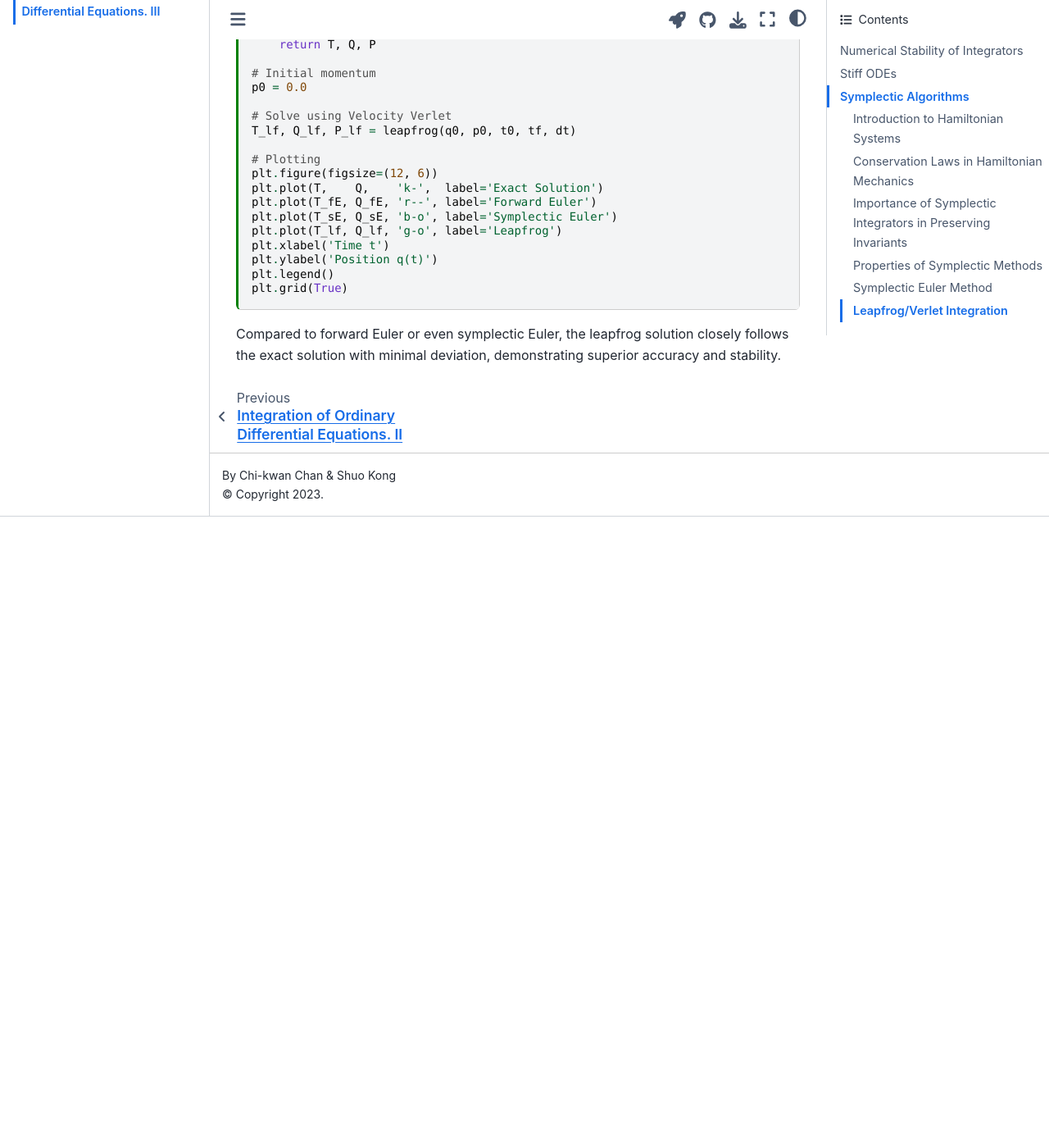
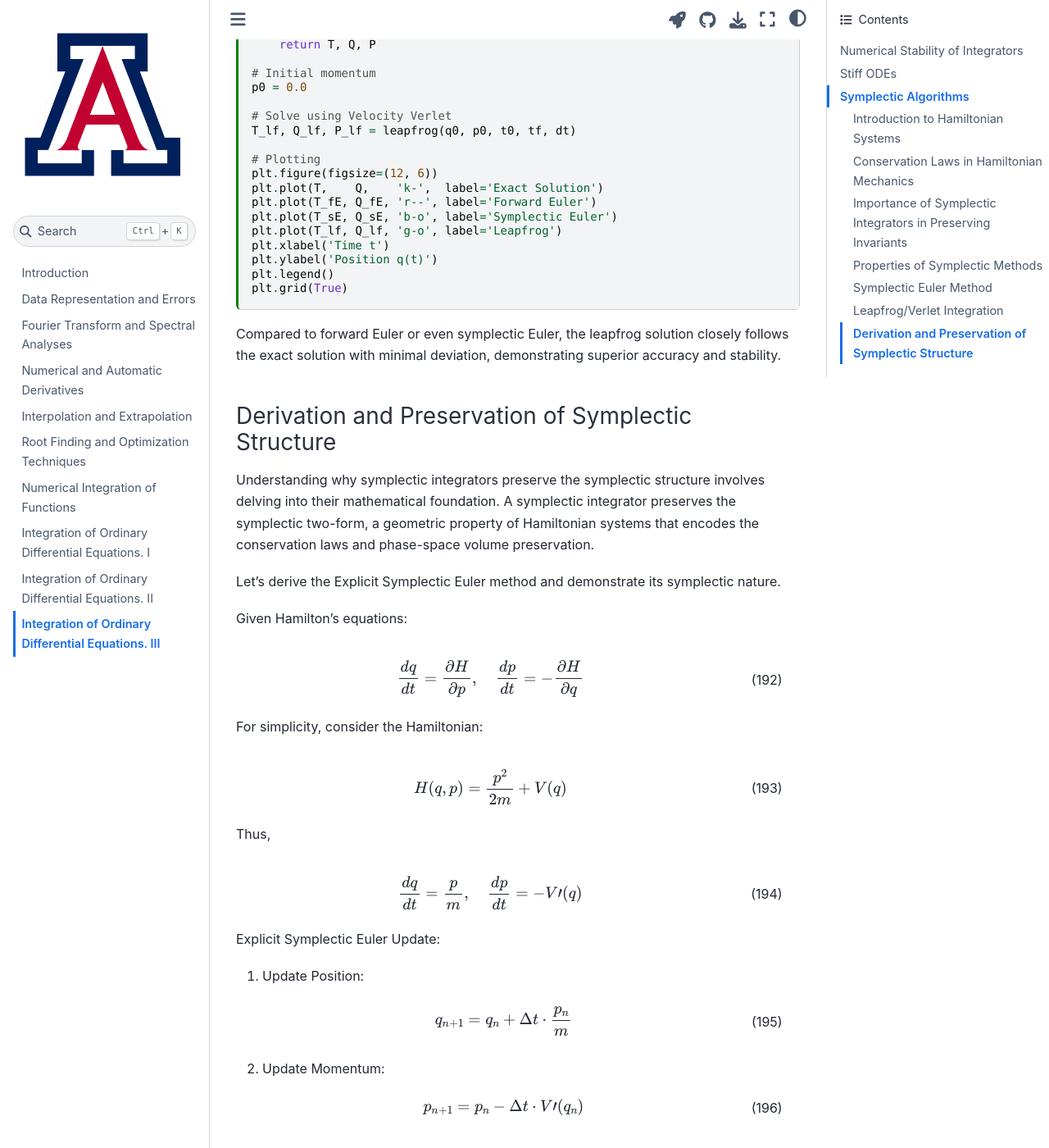
Before and after one commit to ua-2024q3-astr513/astr513, a Jupyter Book: the page built from docs/ode3.md, in a window 1280 px wide and 1400 px high, scrolled down 22401 px. Shown: the whole window at 82% size. Built offline with Jupyter Book 1.0.4 settings and Sphinx 7.4.7 and the Sphinx Book theme 1.1.4, drawn with Linux system fonts in a browser that asks for light colours; before the commit the page ends 23031 px from its top, so only the background shows below that; some of the changed text lies outside the part shown.

Commit message:
Derive the symplectic condition

````diff
--- a/docs/ode3.md
+++ b/docs/ode3.md
@@ -921,3 +921,59 @@ plt.grid(True)
 ```
 
 Compared to forward Euler or even symplectic Euler, the leapfrog solution closely follows the exact solution with minimal deviation, demonstrating superior accuracy and stability.
+
++++
+
+### Derivation and Preservation of Symplectic Structure
+
+Understanding why symplectic integrators preserve the symplectic structure involves delving into their mathematical foundation.
+A symplectic integrator preserves the symplectic two-form, a geometric property of Hamiltonian systems that encodes the conservation laws and phase-space volume preservation.
+
+Let's derive the Explicit Symplectic Euler method and demonstrate its symplectic nature.
+
+Given Hamilton's equations:
+\begin{align}
+\frac{dq}{dt} = \frac{\partial H}{\partial p}, \quad \frac{dp}{dt} = -\frac{\partial H}{\partial q}
+\end{align}
+
+For simplicity, consider the Hamiltonian:
+\begin{align}
+H(q, p) = \frac{p^2}{2m} + V(q)
+\end{align}
+Thus,
+\begin{align}
+\frac{dq}{dt} = \frac{p}{m}, \quad \frac{dp}{dt} = -V{\prime}(q)
+\end{align}
+
+Explicit Symplectic Euler Update:
+1. Update Position:
+   \begin{align}
+   q_{n+1} = q_n + \Delta t \cdot \frac{p_n}{m}
+   \end{align}
+2. Update Momentum:
+   \begin{align}
+   p_{n+1} = p_n - \Delta t \cdot V{\prime}(q_n)
+   \end{align}
+
+A numerical integrator is symplectic if its update map preserves the symplectic two-form $\omega = dq \wedge dp$.
+For the Explicit Symplectic Euler method, this preservation can be verified by examining the Jacobian matrix of the transformation:
+\begin{align}
+J = \begin{pmatrix}
+\frac{\partial q_{n+1}}{\partial q_n} & \frac{\partial q_{n+1}}{\partial p_n} \\
+\frac{\partial p_{n+1}}{\partial q_n} & \frac{\partial p_{n+1}}{\partial p_n}
+\end{pmatrix}
+= \begin{pmatrix}
+1 & \frac{\Delta t}{m} \\
+-\Delta t \cdot V''(q_n) & 1
+\end{pmatrix}
+\end{align}
+
+The symplectic condition requires that $J^T \cdot \Omega \cdot J = \Omega$, where $\Omega$ is the standard symplectic matrix:
+\begin{align}
+\Omega = \begin{pmatrix}
+0 & 1 \\
+-1 & 0
+\end{pmatrix}
+\end{align}
+
+Carrying out the matrix multiplication confirms that the Explicit Symplectic Euler method satisfies the symplectic condition, thereby preserving the symplectic structure.
````
